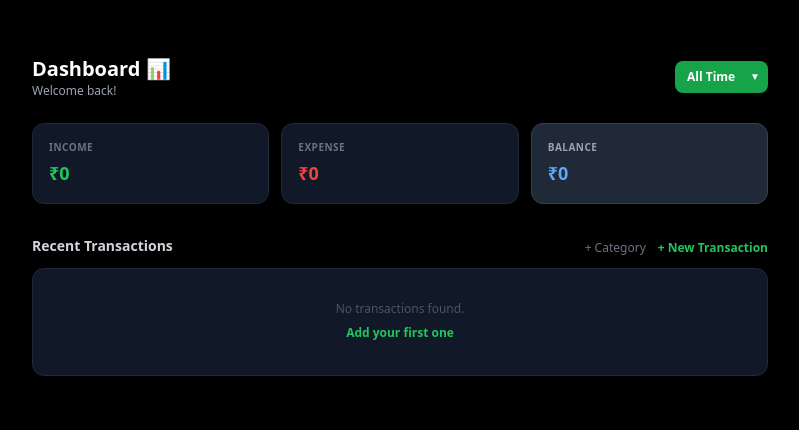
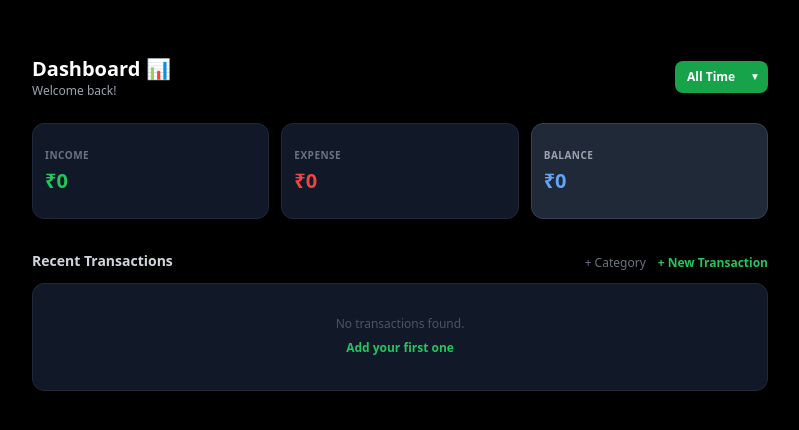
Before and after one commit to ajmalyaseen/Expensio, a Django app: page / in a window 1280 px wide. Shown: the part 65-495 px from the top of the page, without its empty margins (240-1039 px from the left). Run offline with Django 5.2, Linux system fonts and the light colour scheme; the visitor is signed in with stand-in values (Sample User, id 1); data that the repository does not hold is empty; some libraries are stand-ins or nearby versions.

Commit message:
Fixed dashboard card overflow issue

```diff
--- a/expenses/templates/index.html
+++ b/expenses/templates/index.html
@@ -3,6 +3,16 @@
 {% block title %}Dashboard - Expensio{% endblock %}
 
 {% block content %}
+
+<style>
+    .no-scrollbar::-webkit-scrollbar {
+        display: none;
+    }
+    .no-scrollbar {
+        -ms-overflow-style: none;  /* IE and Edge */
+        scrollbar-width: none;  /* Firefox */
+    }
+</style>
 
 <div class="container mx-auto max-w-3xl px-4 py-6">
 
@@ -33,19 +43,25 @@
 
     <div class="grid grid-cols-3 gap-3 mb-8">
 
-        <div class="bg-gray-900 border border-gray-800 rounded-xl p-4 flex flex-col justify-center">
-            <p class="text-gray-500 text-[10px] uppercase tracking-wider font-semibold">Income</p>
-            <p class="text-green-500 font-bold text-lg mt-1 truncate">₹{{ total_income }}</p>
+        <div class="bg-gray-900 border border-gray-800 rounded-xl p-3 flex flex-col justify-center h-24">
+            <p class="text-gray-500 text-[10px] uppercase tracking-wider font-semibold mb-1">Income</p>
+            <div class="overflow-x-auto no-scrollbar">
+                <p class="text-green-500 font-bold text-base md:text-xl whitespace-nowrap">₹{{ total_income }}</p>
+            </div>
         </div>
 
-        <div class="bg-gray-900 border border-gray-800 rounded-xl p-4 flex flex-col justify-center">
-            <p class="text-gray-500 text-[10px] uppercase tracking-wider font-semibold">Expense</p>
-            <p class="text-red-500 font-bold text-lg mt-1 truncate">₹{{ total_expense }}</p>
+        <div class="bg-gray-900 border border-gray-800 rounded-xl p-3 flex flex-col justify-center h-24">
+            <p class="text-gray-500 text-[10px] uppercase tracking-wider font-semibold mb-1">Expense</p>
+            <div class="overflow-x-auto no-scrollbar">
+                <p class="text-red-500 font-bold text-base md:text-xl whitespace-nowrap">₹{{ total_expense }}</p>
+            </div>
         </div>
 
-        <div class="bg-gray-800 border border-gray-700 rounded-xl p-4 flex flex-col justify-center shadow-lg">
-            <p class="text-gray-400 text-[10px] uppercase tracking-wider font-semibold">Balance</p>
-            <p class="text-blue-400 font-bold text-lg mt-1 truncate">₹{{ balance }}</p>
+        <div class="bg-gray-800 border border-gray-700 rounded-xl p-3 flex flex-col justify-center h-24 shadow-lg">
+            <p class="text-gray-400 text-[10px] uppercase tracking-wider font-semibold mb-1">Balance</p>
+            <div class="overflow-x-auto no-scrollbar">
+                <p class="text-blue-400 font-bold text-base md:text-xl whitespace-nowrap">₹{{ balance }}</p>
+            </div>
         </div>
 
     </div>
```
Also changed, not shown: expenses/templates/add_transaction.html (+9 -9 lines).
